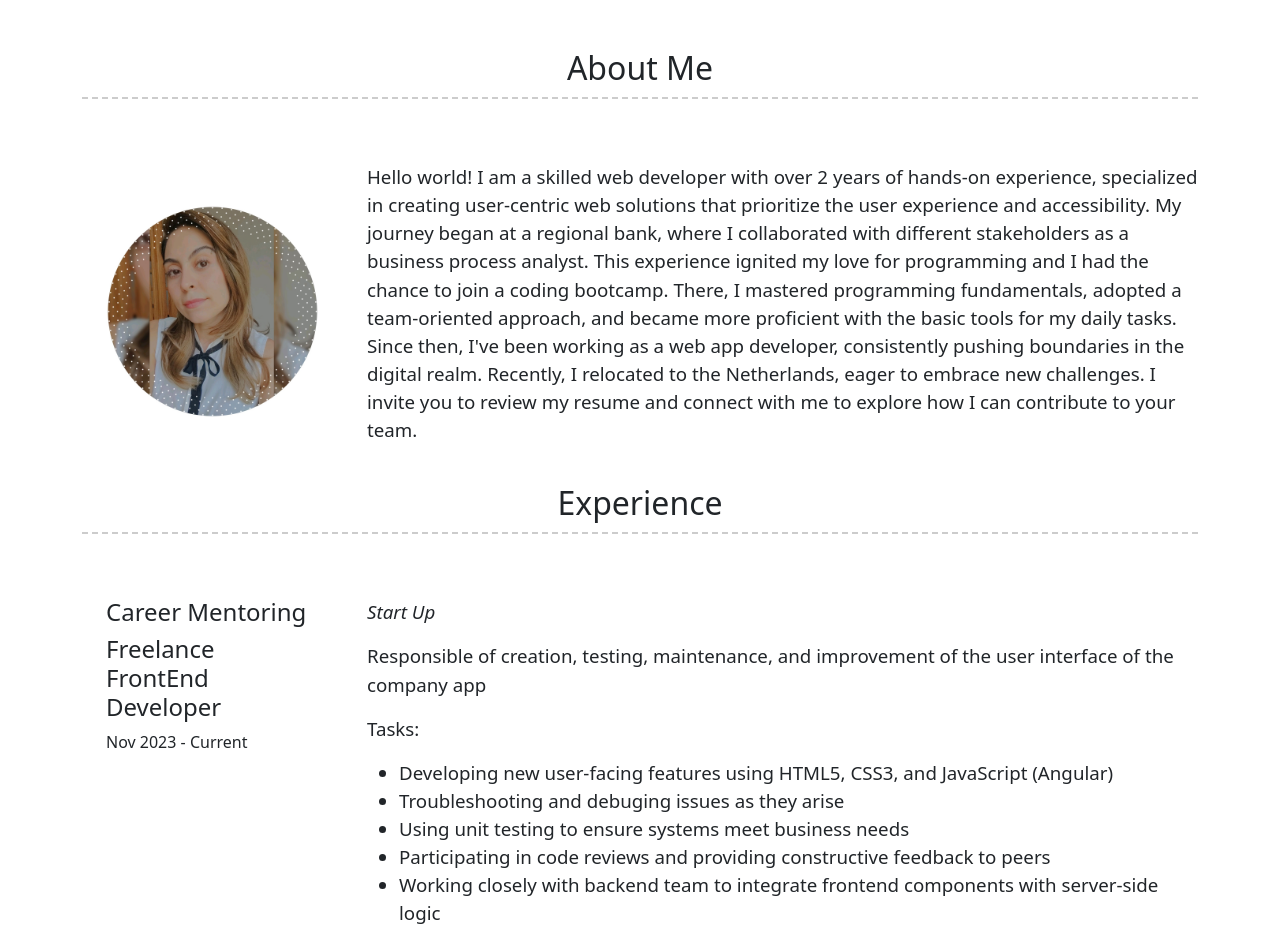
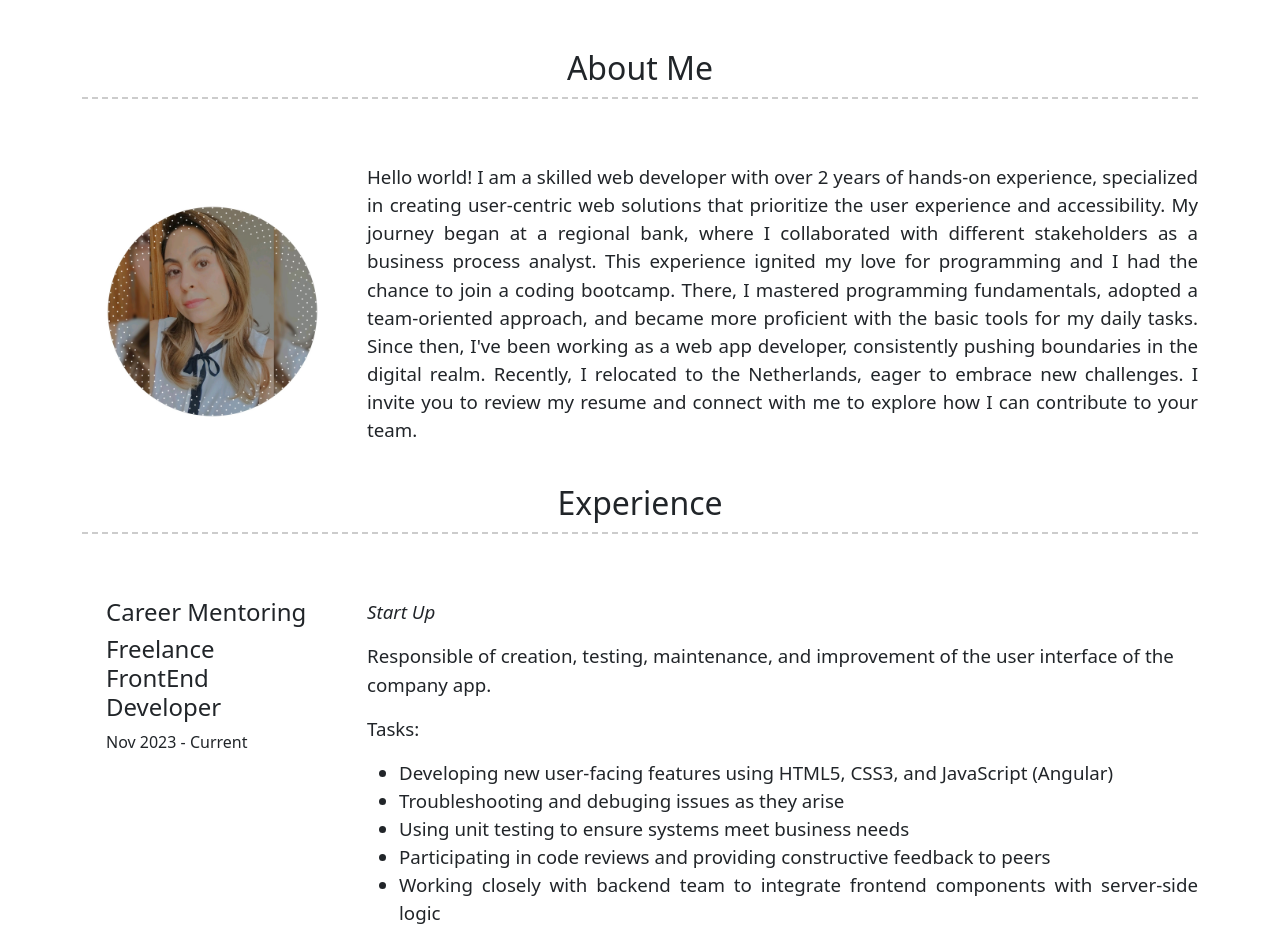
Before and after one commit to melabu/cv, an Angular app: page / in a window 1280 px wide. Shown: the part 180-1112 px from the top of the page. Built offline with nearby package versions, Linux system fonts and the light colour scheme.

Commit message:
main component style update

```diff
--- a/src/app/components/main-cv/main-cv.component.html
+++ b/src/app/components/main-cv/main-cv.component.html
@@ -9,7 +9,7 @@
           <img class="container p-4 rounded-circle" alt="personal_image" [src]="personalImage" />
         </div>
         <div class="col-md-9">
-          <div class="py-4 fw-light">
+          <div class="py-4 fw-light text-justify">
             <p>{{experienceData.aboutMe}}</p>
           </div>
         </div>
@@ -38,7 +38,7 @@
                 <div *ngIf="item.tasks.length > 0">
                   <p>Tasks:</p>
                   <ul>
-                    <p><li *ngFor="let task of item.tasks">{{task}}</li></p>
+                    <p class="text-justify"><li *ngFor="let task of item.tasks">{{task}}</li></p>
                   </ul>
                 </div>
                 <div *ngIf="item.tools.length > 0">
--- a/src/app/components/main-cv/main-cv.component.scss
+++ b/src/app/components/main-cv/main-cv.component.scss
@@ -24,3 +24,7 @@ p {
 .custom-font {
   font-style: italic;
 }
+
+.text-justify {
+  text-align: justify;
+}
--- a/src/assets/data/experience.json
+++ b/src/assets/data/experience.json
@@ -7,7 +7,7 @@
       "position": "Freelance FrontEnd Developer",
       "dates": "Nov 2023 - Current",
       "company_type": "Start Up",
-      "job_description": "Responsible of creation, testing, maintenance, and improvement of the user interface of the company app",
+      "job_description": "Responsible of creation, testing, maintenance, and improvement of the user interface of the company app.",
       "tasks": [
         "Developing new user-facing features using HTML5, CSS3, and JavaScript (Angular)",
         "Troubleshooting and debuging issues as they arise",
```
